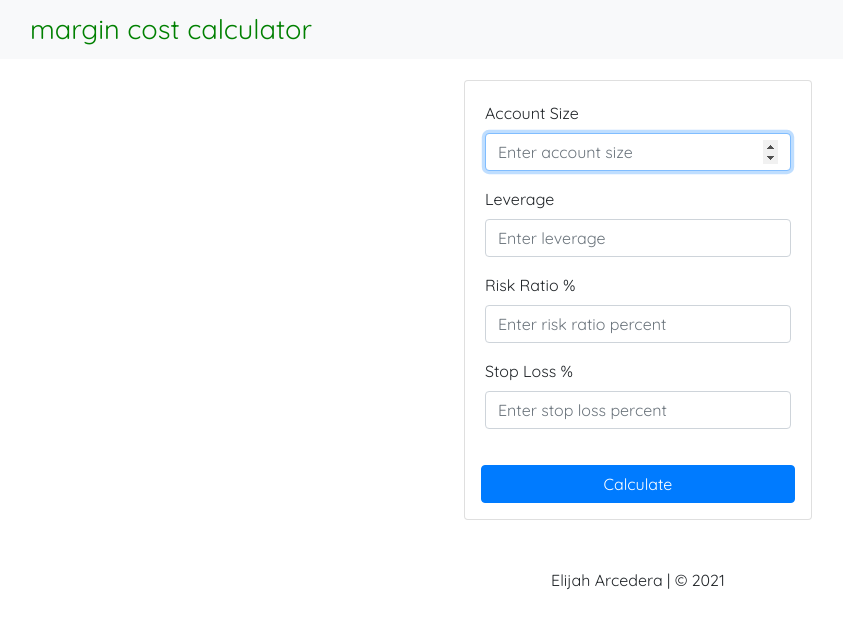
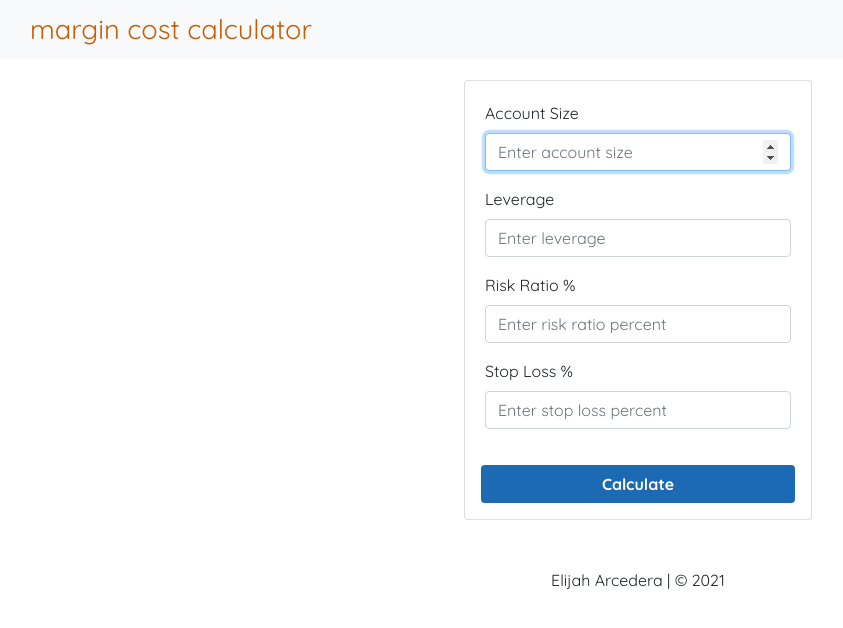
Before and after one commit to elijaharc/margin-cost-calculator, a plain HTML site: page index.html in a window 1280 px wide. Shown: the whole page, without its empty margins (2-845 px from the left). Drawn offline with nearby package versions, Linux system fonts and the light colour scheme.

Commit message:
[WIP] Changes button color and font weight

```diff
--- a/index.html
+++ b/index.html
@@ -53,7 +53,7 @@
             <input type="number" class="form-control" id="stopLoss" placeholder="Enter stop loss percent" step="0.01" required>
           </div>
           </div>
-          <button type="submit" class="btn btn-primary mx-3 mb-3" id="submit">Calculate</button>
+          <button type="submit" class="font-weight-bold btn mx-3 mb-3" id="submit">Calculate</button>
         </form>
 
         <div class="card border-light" style="display: none" id="result-display">
@@ -67,7 +67,7 @@
       </div>
     </div>
 
-    <div class="static-bottom text-center mt-5">Elijah Arcedera | &copy; 2021</div>
+    <div class="static-bottom text-center mt-5 mb-5">Elijah Arcedera | &copy; 2021</div>
 
     <!-- MAIN CONTENT HTML END -->
 
--- a/style.css
+++ b/style.css
@@ -8,6 +8,16 @@ html {
   scroll-behavior: smooth;
   margin: 1rem;
   margin-top: 2.5rem;
+}
+
+button {
+  background-color: #1c6ab3 !important;
+  color: white;
+}
+
+button:hover {
+  background-color: #3a75ad !important;
+  color: white;
 }
 
 .left {
@@ -28,12 +38,12 @@ html {
 
 #mainNavbar .navbar-brand {
   font-size: 1.7rem;
-  color: green;
+  color: #cc5c00;
   font-weight: normal;
 }
 
 #mainNavbar .navbar-brand:hover {
-  color: rgb(0, 87, 0);
+  color: #d4772a;
 }
 
 #mainNavbar .nav-link {
```
